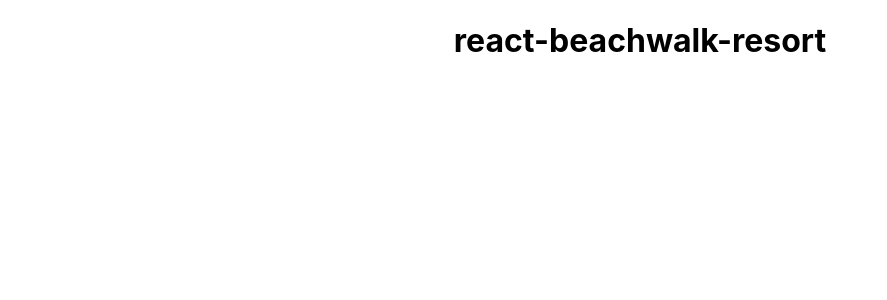
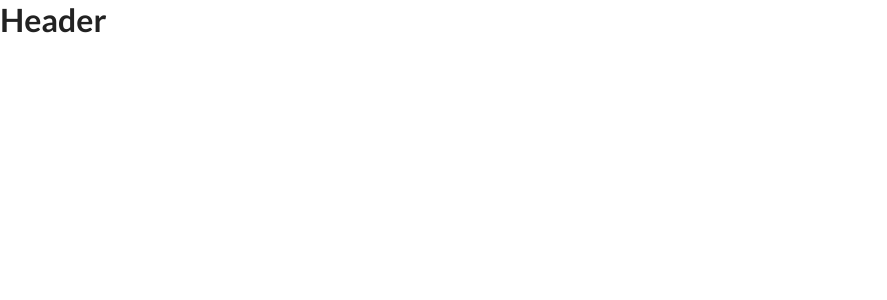
Before and after one commit to MAbdurahman/react-beachwalk-resort, a React (Create React App) app: page / in a window 1280 px wide. Shown: the top 300 px of the page, without its empty margins (0-887 px from the left). Built offline with nearby package versions, Linux system fonts and the light colour scheme.

Commit message:
Complete helper_functions-branch

```diff
--- a/src/app/App.css
+++ /dev/null
@@ -1,38 +0,0 @@
-.App {
-  text-align: center;
-}
-
-.App-logo {
-  height: 40vmin;
-  pointer-events: none;
-}
-
-@media (prefers-reduced-motion: no-preference) {
-  .App-logo {
-    animation: App-logo-spin infinite 20s linear;
-  }
-}
-
-.App-header {
-  background-color: #282c34;
-  min-height: 100vh;
-  display: flex;
-  flex-direction: column;
-  align-items: center;
-  justify-content: center;
-  font-size: calc(10px + 2vmin);
-  color: white;
-}
-
-.App-link {
-  color: #61dafb;
-}
-
-@keyframes App-logo-spin {
-  from {
-    transform: rotate(0deg);
-  }
-  to {
-    transform: rotate(360deg);
-  }
-}
--- a/src/app/App.js
+++ b/src/app/App.js
@@ -1,11 +1,13 @@
-
-import './App.css';
+import React from 'react';
+import HomePage from '../pages/home-page/HomePage';
+import GlobalStyles from '../components/global/GlobalStyles';
 
 function App() {
 	return (
-		<div className='App'>
-			<h1>react-beachwalk-resort</h1>
-		</div>
+		<>
+    <GlobalStyles/>
+			<HomePage/>
+		</>
 	);
 }
 
--- /dev/null
+++ b/src/components/global/GlobalStyles.js
@@ -0,0 +1,79 @@
+import { createGlobalStyle } from 'styled-components';
+import { setColor, setFont } from '../../styles/Styles';
+
+const Globals = createGlobalStyle`
+@import url('https://fonts.googleapis.com/css?family=Courgette|Lato:400,700');
+
+
+*,
+*::after,
+*::before {
+   margin: 0;
+   padding: 0;
+   box-sizing: border-box;
+   -webkit-user-select: none;
+   -moz-user-select: none;
+   -ms-user-select: none;
+   -o-user-select: none;
+   user-select: none;
+}
+
+*::-moz-focus-inner {
+   border: 0;
+}
+
+*:focus {
+   outline: none;
+}
+
+body{
+   color: ${setColor.mainBlack};
+   background: ${setColor.mainWhite};
+   ${setFont.main};
+   font-size:100%;
+
+}
+
+h1{
+   margin-bottom:0.5em;
+   font-size:3em;
+   line-height:1.2;
+
+}
+
+h2{
+   margin-bottom:0.75em;
+   font-size:2em;
+}
+
+h3{
+   font-size:1.5em;
+   line-height:1;
+   margin-bottom:1em;
+}
+
+h4{
+   margin-bottom:1.25em;
+   font-size:1.2em;
+   font-weight:bold;
+   line-height:1.2;
+}
+
+h5{
+   margin-bottom:1.5em;
+   font-size:1em;
+   font-weight:bold;
+}
+
+h6{
+   font-size:1em;
+   font-weight:bold;
+}
+
+p{
+   line-height:1.5;
+   margin:0 0 1.5 0;
+}
+
+`;
+export default Globals;
--- /dev/null
+++ b/src/components/page/home/header/Header.jsx
@@ -0,0 +1,9 @@
+import React from 'react';
+
+export default function Header() {
+   return (
+      <div>
+         <h2>Header</h2>
+      </div>
+   );
+};
--- a/src/index.css
+++ /dev/null
@@ -1,13 +0,0 @@
-body {
-  margin: 0;
-  font-family: -apple-system, BlinkMacSystemFont, 'Segoe UI', 'Roboto', 'Oxygen',
-    'Ubuntu', 'Cantarell', 'Fira Sans', 'Droid Sans', 'Helvetica Neue',
-    sans-serif;
-  -webkit-font-smoothing: antialiased;
-  -moz-osx-font-smoothing: grayscale;
-}
-
-code {
-  font-family: source-code-pro, Menlo, Monaco, Consolas, 'Courier New',
-    monospace;
-}
--- a/src/index.js
+++ b/src/index.js
@@ -1,6 +1,5 @@
 import React from 'react';
 import ReactDOM from 'react-dom';
-import './index.css';
 import App from './app/App';
 import reportWebVitals from './reportWebVitals';
 
--- /dev/null
+++ b/src/pages/home-page/HomePage.jsx
@@ -0,0 +1,10 @@
+import React from 'react';
+import Header from './../../components/page/home/header/Header';
+
+export default function HomePage() {
+	return (
+		<>
+			<Header />
+		</>
+	);
+}
--- /dev/null
+++ b/src/styles/Styles.js
@@ -0,0 +1,72 @@
+import { css } from 'styled-components';
+
+export const setColor = {
+	primaryColor: '#af9a7d',
+	mainWhite: '#fff',
+	mainBlack: '#222',
+	mainGrey: '#ececec',
+	lightGrey: '#f7f7f7',
+};
+
+export const setFont = {
+	main: "font-family: 'Lato', sans-serif;",
+	slanted: "font-family: 'Courgette', cursive;",
+};
+
+export const setFlex = ({ x = 'center', y = 'center' } = {}) => {
+	return `display:flex;align-items:${y};justify-content:${x}`;
+};
+
+export const setBackground = ({
+	img = 'https://images.pexels.com/photos/1628086/pexels-photo-1628086.jpeg?auto=compress&cs=tinysrgb&dpr=2&w=500',
+	color = 'rgba(0,0,0,0)',
+} = {}) => {
+	return `background: linear-gradient(${color}, ${color}),
+      url(${img}) center/cover fixed no-repeat`;
+};
+
+export const setRem = (number = 16) => {
+	return `${number / 16}rem`;
+};
+
+export const setLetterSpacing = (number = 2) => {
+	return `letter-spacing:${number}px`;
+};
+export const setShadow = {
+	light: 'box-shadow: 3px 3px 5px 0px rgba(0,0,0,0.75)',
+	dark: 'box-shadow: 6px 6px 5px 0px rgba(0,0,0,0.75);',
+	darkest: 'box-shadow: 10px 10px 5px 0px rgba(0,0,0,0.75);',
+};
+
+export const setBorder = ({
+	width = '2px',
+	style = 'solid',
+	color = 'black',
+} = {}) => {
+	return `border:${width} ${style} ${color}`;
+};
+
+const sizes = {
+	large: 1200,
+	desktop: 992,
+	tablet: 768,
+	phone: 576,
+};
+
+// Iterate through the sizes and create a media template
+export const media = Object.keys(sizes).reduce((acc, label) => {
+	acc[label] = (...args) => css`
+		@media (min-width: ${sizes[label] / 16}em) {
+			${css(...args)}
+		}
+	`;
+	return acc;
+}, {});
+
+export const setTransition = ({
+	property = 'all',
+	time = '0.3s',
+	timing = 'ease-in-out',
+} = {}) => {
+	return `transition:${property} ${time} ${timing}`;
+};
```
